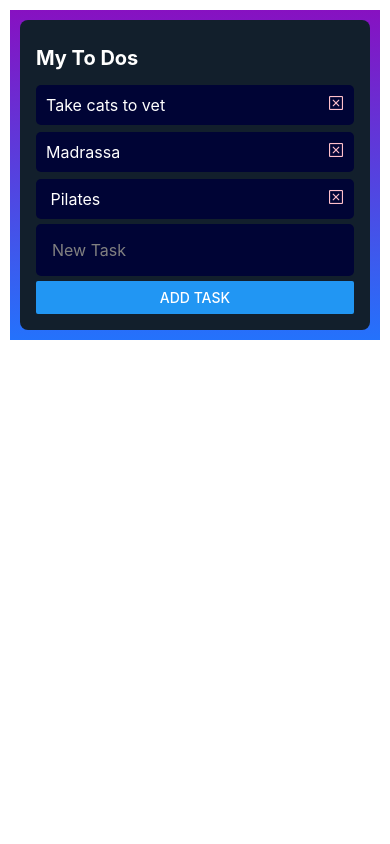
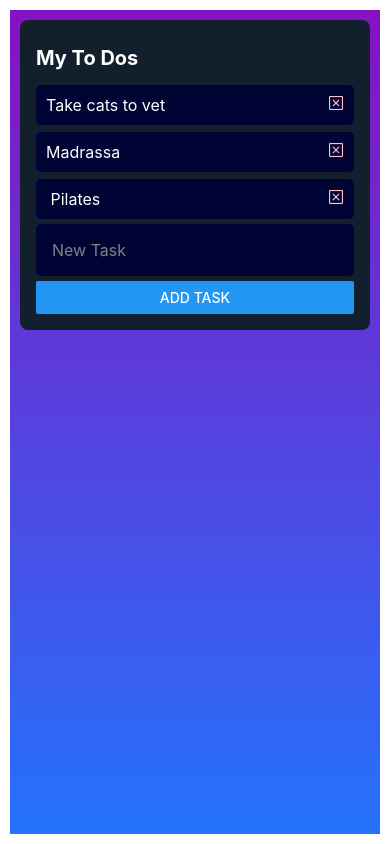
Before and after one commit to Janice-M/trello, a React Native app: screen / in a window 390 px wide. Built offline with nearby package versions, Linux system fonts and the light colour scheme.

Commit message:
gradient

```diff
--- a/src/components/TaskBoard.tsx
+++ b/src/components/TaskBoard.tsx
@@ -5,7 +5,7 @@ import { LinearGradient } from 'expo-linear-gradient';
 
 export default function Taskboard () {
     return(
-        <View style={{padding: 10 }}>
+        <View style={{padding: 10, flex:1}}>
 
             <LinearGradient
         // Button Linear Gradient
```
